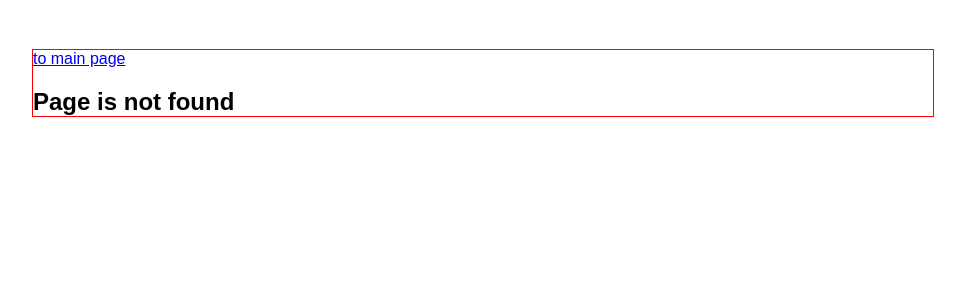
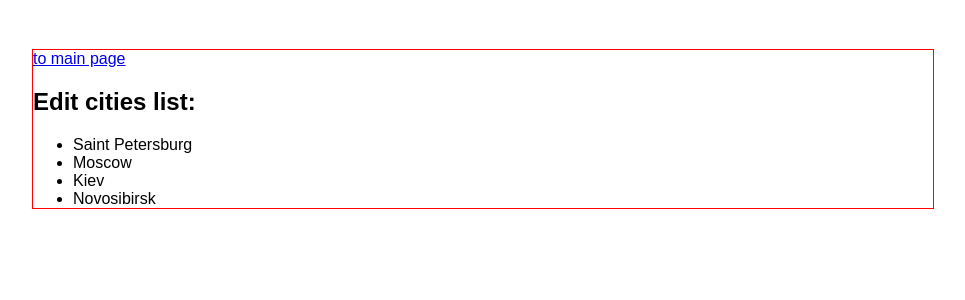
Before and after one commit to EugeneAlexeenko/weather, a React (Create React App) app: page /#/cities in a window 1280 px wide. Before the commit this address had no page. Shown: the top 300 px of the page, without its empty margins (157-1122 px from the left). Built offline with nearby package versions, Linux system fonts and the light colour scheme.

Commit message:
add Cities component

```diff
--- a/src/components/App.js
+++ b/src/components/App.js
@@ -2,6 +2,7 @@ import React, { Component } from 'react';
 import { Route, Switch } from 'react-router-dom';
 import Main from './Main';
 import WeatherDetail from './WeatherDetail';
+import Cities from './Cities';
 import NotFound from './NotFound';
 
 import './App.css';
@@ -13,6 +14,7 @@ class App extends Component {
       <div className="app">
         <Switch>
           <Route exact path="/" component={Main} />
+          <Route path="/cities" component={Cities} />
           <Route path="/detail/:city" component={WeatherDetail} />
           <Route path="*" component={NotFound} />
         </Switch>
--- /dev/null
+++ b/src/components/Cities.jsx
@@ -0,0 +1,30 @@
+import React, { Component } from 'react';
+import { connect } from 'react-redux';
+import { Link } from 'react-router-dom';
+
+class Cities extends Component {
+  render() {
+    console.log(this.props.cities);
+    const cities = this.props.cities.map((city) => (
+      <li key={city}>
+        {city}
+      </li>
+    ));
+    return (
+      <div>
+        <Link to="/">to main page</Link>
+        <h2>Edit cities list:</h2>
+        <ul>
+          {cities}
+        </ul>
+      </div>
+    );
+  }
+}
+
+const mapStateToProps = (state) => ({
+  cities: state.cities,
+  displayedCities: state.displayedCities
+});
+
+export default connect(mapStateToProps)(Cities);
--- a/src/components/Main.jsx
+++ b/src/components/Main.jsx
@@ -1,5 +1,6 @@
 import React, { Component } from 'react';
 import { connect } from 'react-redux';
+import { Link } from 'react-router-dom';
 import WeatherPreview from './WeatherPreview';
 import './Main.css';
 
@@ -12,6 +13,9 @@ class Main extends Component {
     );
     return (
       <div className="main">
+        <div>
+          <Link to="/cities">Edit cities list</Link>
+        </div>
         <h2>Main page</h2>
         <p>select: Add weather widget</p>
         <div className="main__previews-container">
```
